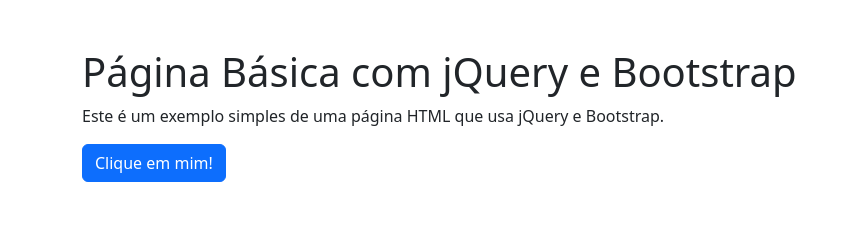
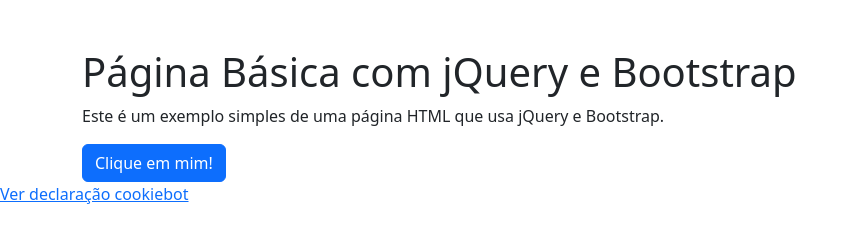
Before and after one commit to jrusercentrics/manualcookiebot, a plain HTML site: page index.html in a window 1280 px wide. Shown: the whole page, without its empty margins (0-858 px from the left). Drawn offline with nearby package versions, Linux system fonts and the light colour scheme.

Commit message:
Update index.html

```diff
--- a/index.html
+++ b/index.html
@@ -21,6 +21,9 @@
             Você clicou no botão!
         </div>
     </div>
+    <footer>
+        <a href="declaracao.html">Ver declaração cookiebot</a>
+    </footer>
 
     <!-- jQuery (carregado via CDN) -->
     <script src="https://code.jquery.com/jquery-3.6.0.min.js"></script>
```
